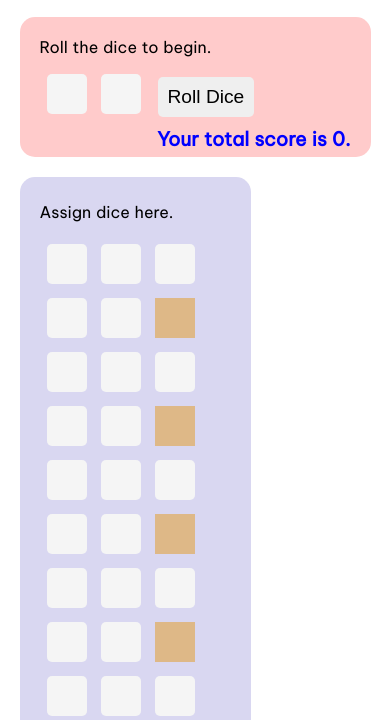
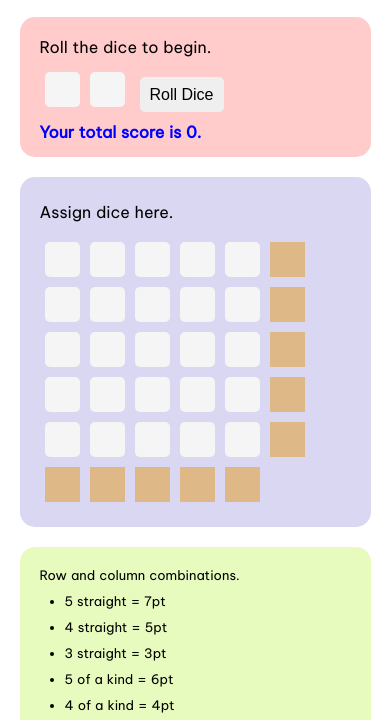
Before and after one commit to robindavidgames/ci-project02, a plain HTML site: page index.html in a window 390 px wide. Shown: the part 95-815 px from the top of the page. Drawn offline with Linux system fonts and the light colour scheme.

Commit message:
Add further responsive CSS down to 350px width.

```diff
--- a/assets/css/style.css
+++ b/assets/css/style.css
@@ -230,5 +230,61 @@ li {
 }
 
 @media screen and (max-width: 660px) {
+    .button {
+        font-size: medium;
+    }
 
+    #score-information {
+        font-size: small;
+        /* width: 30% */
+        float: none;
+        clear: both;
+        margin-left: 0;
+        width: 100%;
+        max-width: 100%;
+    }
+
+    #play-area {
+        max-width: 100%;
+        width: 100%;
+    }
 }
+
+@media screen and (max-width: 505px) {
+    #score-container {
+        float: none;
+        font-size: medium;
+        clear: both;
+    }
+}
+
+@media screen and (max-width: 410px) {
+    .die, .sumDie {
+        height: 35px;
+        width: 35px;
+        margin: 5px;
+        /* font-size: larger; */
+        /* font-weight: 700; */
+        line-height: 35px;
+        /* border-radius: 5px; */
+    }
+
+    .button {
+        height: 35px;
+        line-height: 35px;
+    }
+}
+
+@media screen and (max-width: 350px) {
+    .die, .sumDie {
+        height: 30px;
+        width: 30px;
+        margin: 5px;
+        line-height: 30px;
+    }
+
+    .button {
+        height: 30px;
+        line-height: 30px;
+    }
+}
```
